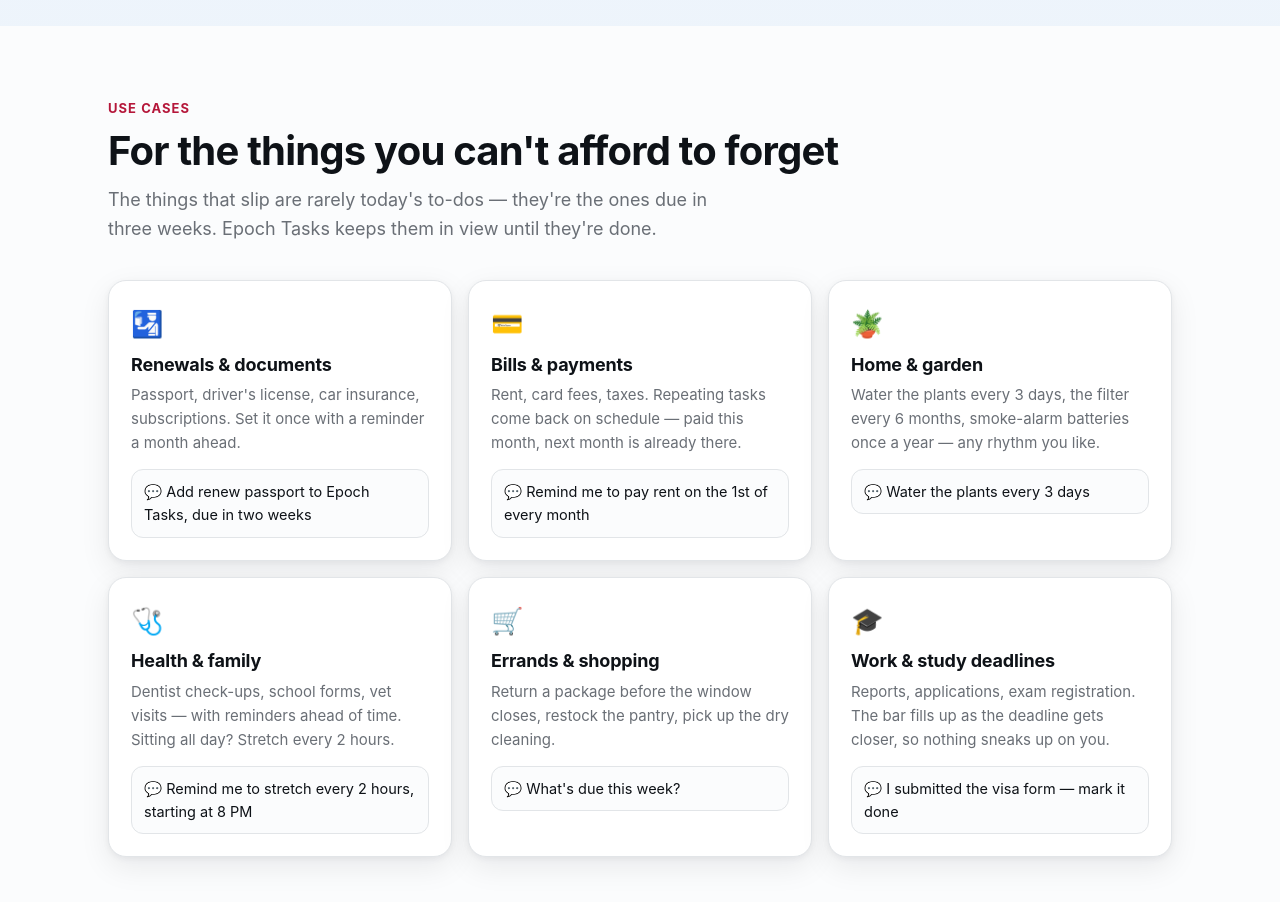
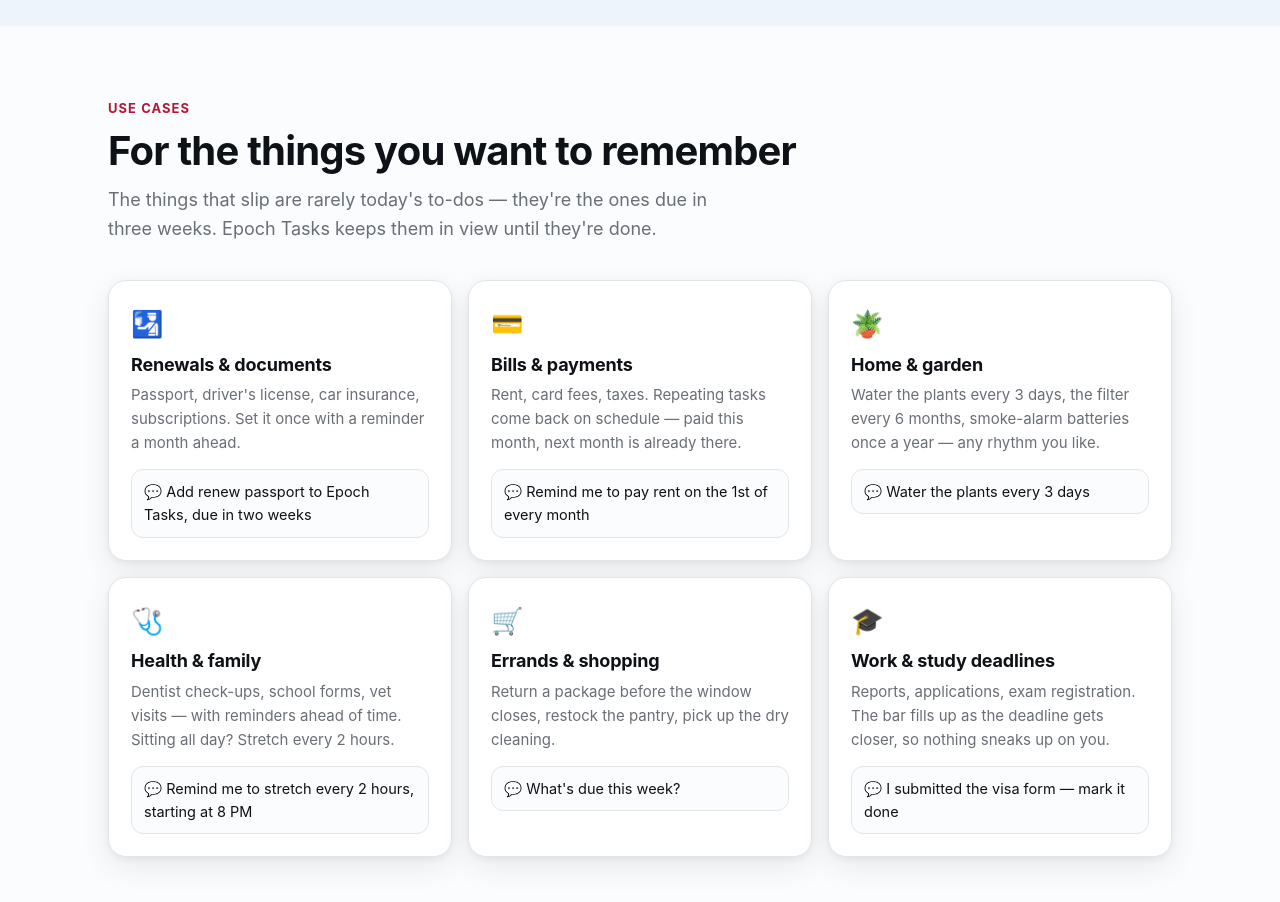
Before and after one commit to ramanova/backlog-app, a plain HTML site: page index.html in a window 1280 px wide. Shown: the part 1900-2802 px from the top of the page. Drawn offline with Linux system fonts and the light colour scheme.

Commit message:
Update site (2026-11-25)

```diff
--- a/index.html
+++ b/index.html
@@ -256,7 +256,7 @@
     <div class="wrap">
       <div class="section-head">
         <div class="eyebrow">Use cases</div>
-        <h2>For the things you can't afford to forget</h2>
+        <h2>For the things you want to remember</h2>
         <p class="lead">The things that slip are rarely today's to-dos — they're the ones due in three weeks. Epoch Tasks keeps them in view until they're done.</p>
       </div>
       <div class="grid">
```
